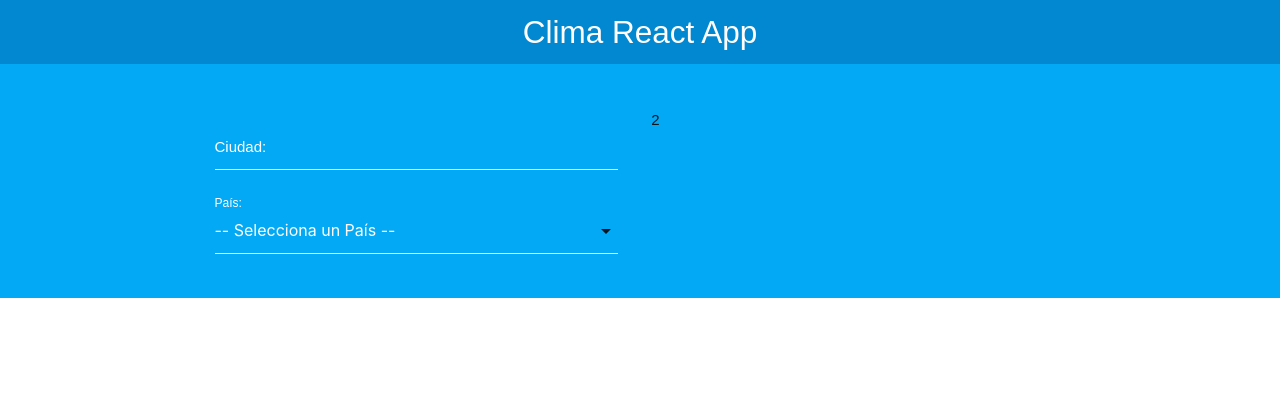
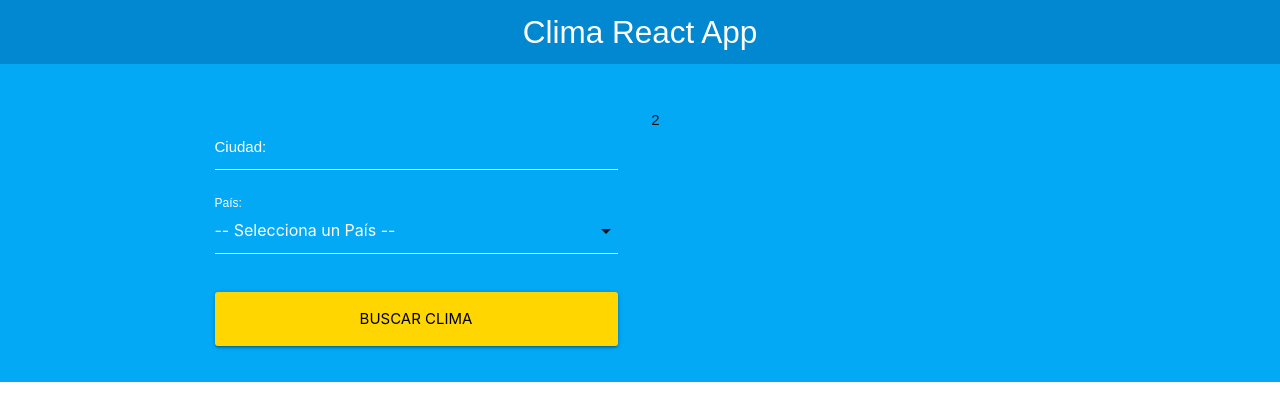
Before and after one commit to militroncho7/clima, a React (Create React App) app: page / in a window 1280 px wide. Shown: the top 420 px of the page. Built offline with nearby package versions, Linux system fonts and the light colour scheme.

Commit message:
funcion para consultar la API

```diff
--- a/src/App.js
+++ b/src/App.js
@@ -1,8 +1,28 @@
-import React, { Fragment} from 'react';
+import React, { Fragment, useState, useEffect } from 'react';
 import Header from './components/Header';
 import Formulario from './components/Formulario';
 
 function App() {
+
+  //state del formulario
+  const [ busqueda, guardarBusqueda ] = useState({
+      ciudad: '',
+      pais: ''
+    });
+
+  //State para no consultar la API todo el tiempo => dependecia consultar
+  const [ consultar, guardarConsultar ] = useState(false);
+
+  //Extraer datos
+  const { ciudad, pais } = busqueda;
+
+  useEffect(() => {
+    const consultarAPI = async () => {
+
+    }
+    consultarAPI();
+  }, [consultar]);
+
   return (
     <Fragment>
       <Header
@@ -13,7 +33,11 @@
         <div className="container">
           <div className="row">
             <div className="col m6 s12">
-              <Formulario />
+              <Formulario
+                busqueda={busqueda}
+                guardarBusqueda={guardarBusqueda}
+                guardarConsultar={guardarConsultar}
+              />
             </div>
             <div className="col m6 s12">
               2
--- a/src/components/Formulario.js
+++ b/src/components/Formulario.js
@@ -1,13 +1,50 @@
-import React from 'react';
+import React, { useState } from 'react';
 
-const Formulario = () => {
+const Formulario = ({busqueda, guardarBusqueda, guardarConsultar}) => {
+
+    const [ error, guardarError ] = useState(false);
+
+    //Extraer datos
+    const {ciudad, pais} = busqueda;
+
+    //funcion que coloca los elementos en el state
+    const handleChange = e => {
+        //actualizar state
+        guardarBusqueda({
+            ...busqueda,
+            [e.target.name] : e.target.value
+        })
+    };
+
+    //cuando el usuario da submit al form
+    const handleSubmit = e => {
+        e.preventDefault();
+
+        //validar
+        if(ciudad.trim() === '' || pais.trim() === '') {
+            guardarError(true);
+            return;
+        }
+
+        guardarError(false);
+
+        //pasar al componente principal
+        guardarConsultar(true);
+    };
+
     return (
-        <form>
+        <form
+            onSubmit={handleSubmit}
+        >
+            {error ? <p className="red darken-4 error">Todos los campos son obligatorios</p> : null}
+
             <div className="input-field col s12">
                 <input
                     type="text"
                     name="ciudad"
                     id="ciudad"
+                    value={ciudad}
+                    onChange={handleChange}
                 />
                 <label htmlFor="ciudad">Ciudad: </label>
             </div>
@@ -16,11 +53,28 @@
                 <select
                     name="pais"
                     id="pais"
+                    value={pais}
+                    onChange={handleChange}
                 >
                     <option value="">-- Selecciona un País --</option>
+                    <option value="ES">España</option>
+                    <option value="US">Estados Unidos</option>
+                    <option value="MX">México</option>
+                    <option value="AR">Argentina</option>
+                    <option value="CO">Colombia</option>
+                    <option value="CR">Costa Rica</option>
+                    <option value="PE">Perú</option>
 
                 </select>
                 <label htmlFor="pais">País: </label>
+            </div>
+
+            <div className="input-field col s12">
+                <input
+                    type="submit"
+                    value="Buscar Clima"
+                    className="waves-effect waves-light btn-large btn-block yellow accent-4"
+                />
             </div>
         </form>
     );
```
Also changed, not shown: 1 other file (tests, documents, lock files or other folders).
